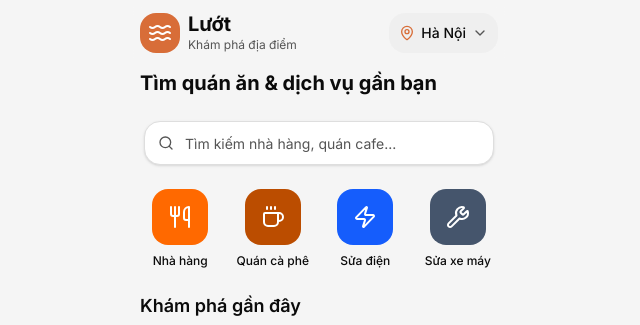
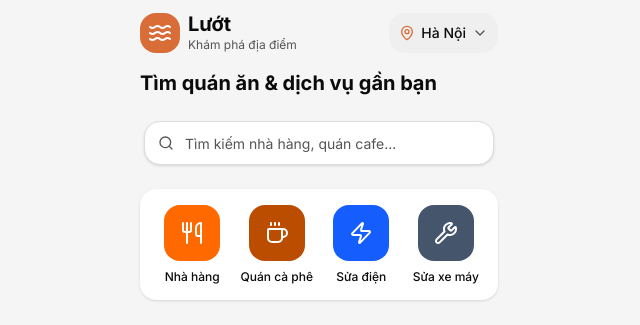
Before and after one commit to li654755627-glitch/v0-surf-pwa, a Next.js app: page / in a window 1280 px wide. Shown: the top 325 px of the page, without its empty margins (321-961 px from the left). Built offline with nearby package versions, Linux system fonts and the light colour scheme.

Commit message:
feat: enhance category-cards layout with new styling and nested grid structure

```diff
--- a/components/category-cards.tsx
+++ b/components/category-cards.tsx
@@ -18,7 +18,8 @@ interface CategoryCardsProps {
 
 export function CategoryCards({ onCategoryClick }: CategoryCardsProps) {
   return (
-    <div className="grid grid-cols-4 gap-3">
+    <div className="bg-card rounded-2xl p-4 shadow-sm">
+      <div className="grid grid-cols-4 gap-3">
         {categories.map((category) => {
           const Icon = iconMap[category.icon as keyof typeof iconMap]
           return (
@@ -47,6 +48,7 @@ export function CategoryCards({ onCategoryClick }: CategoryCardsProps) {
             </Link>
           )
         })}
+      </div>
     </div>
   )
 }
```
